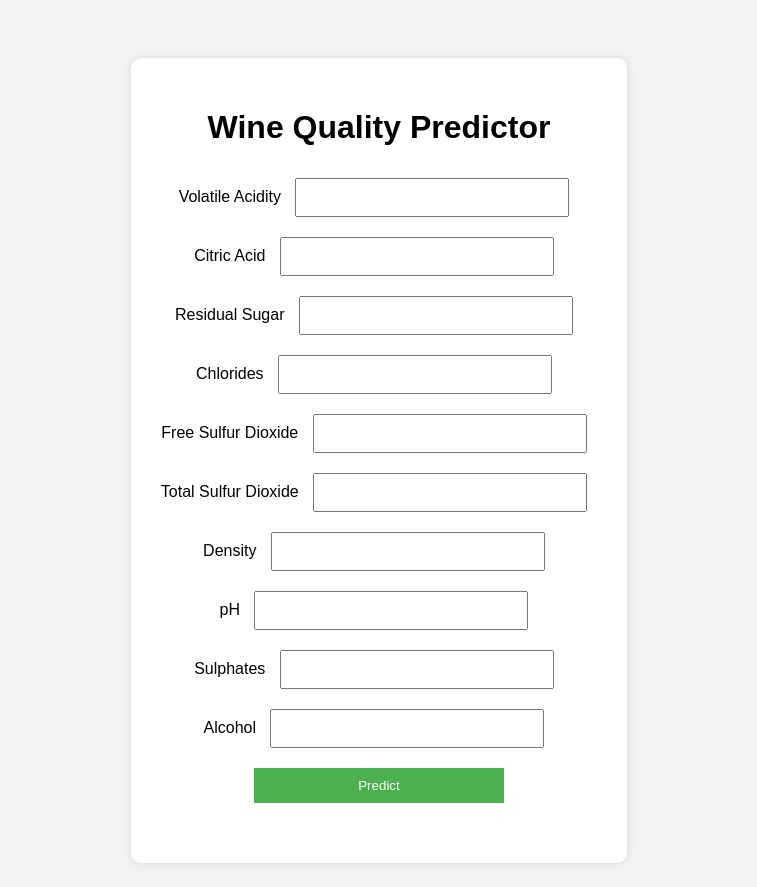
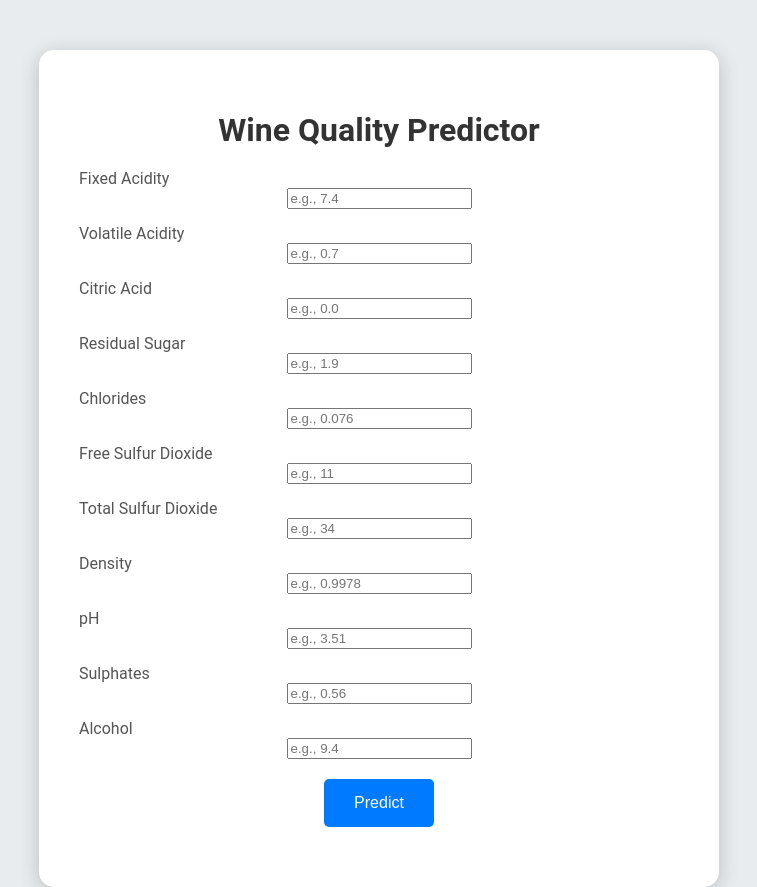
Before and after one commit to Kaif385/Superior-University, a Flask app: page / in a window 1280 px wide. Shown: the whole page, without its empty margins (261-1018 px from the left). Run offline with Flask 3, Linux system fonts and the light colour scheme.

Commit message:
lab 9 to 12

```diff
--- a/Superior University/3rd Semester/AI LAB/Task 9 to 12/app.py
+++ b/Superior University/3rd Semester/AI LAB/Task 9 to 12/app.py
@@ -1,7 +1,6 @@
 from flask import Flask, render_template, request
 import pickle
 import numpy as np
-import pandas as pd
 
 app = Flask(__name__)
 
@@ -16,10 +15,19 @@ def home():
 @app.route('/predict', methods=['POST'])
 def predict():
     try:
-        features = [float(x) for x in request.form.values()]
+        # Extract features from the form
+        features = [float(request.form[str(i)]) for i in range(11)]  # Expecting 11 inputs
         final_input = np.array(features).reshape(1, -1)
+
+        # Validate input size
+        if final_input.shape[1] != 11:
+            raise ValueError("Invalid number of inputs. Please provide all required features.")
+
+        # Make prediction
         prediction = model.predict(final_input)
         return render_template('index.html', prediction_text=f"Predicted Wine Quality: {prediction[0]:.2f}")
+    except ValueError as ve:
+        return render_template('index.html', prediction_text=f"Error: {str(ve)}")
     except Exception as e:
         return render_template('index.html', prediction_text=f"Error: {str(e)}")
 
--- a/Superior University/3rd Semester/AI LAB/Task 9 to 12/static/style.css
+++ b/Superior University/3rd Semester/AI LAB/Task 9 to 12/static/style.css
@@ -1,31 +1,59 @@
 body {
-    background-color: #f2f2f2;
-    font-family: Arial, sans-serif;
+    background-color: #e9ecef;
+    font-family: 'Roboto', Arial, sans-serif;
     text-align: center;
+    margin: 0;
+    padding: 0;
 }
 
 .container {
     margin-top: 50px;
-    background-color: #fff;
-    padding: 30px;
+    background-color: #ffffff;
+    padding: 40px;
     display: inline-block;
-    border-radius: 10px;
-    box-shadow: 0 0 10px rgba(0,0,0,0.1);
+    border-radius: 15px;
+    box-shadow: 0 4px 20px rgba(0, 0, 0, 0.2);
+    width: 90%;
+    max-width: 600px;
 }
 
-input[type=number], input[type=submit] {
-    margin: 10px;
-    padding: 10px;
-    width: 250px;
+h1 {
+    color: #333333;
+    font-size: 2rem;
+    margin-bottom: 20px;
+}
+
+label {
+    display: block;
+    margin-top: 15px;
+    font-size: 1rem;
+    color: #555555;
+    text-align: left;
+}
+
+input[type=range] {
+    width: 100%;
+    margin: 10px 0;
 }
 
 input[type=submit] {
-    background-color: #4CAF50;
+    margin-top: 20px;
+    padding: 15px 30px;
+    background-color: #007bff;
     color: white;
     border: none;
+    border-radius: 5px;
+    font-size: 1rem;
     cursor: pointer;
+    transition: background-color 0.3s ease;
 }
 
 input[type=submit]:hover {
-    background-color: #45a049;
+    background-color: #0056b3;
 }
+
+.output-value {
+    font-size: 0.9rem;
+    color: #666666;
+    margin-top: 5px;
+}
--- a/Superior University/3rd Semester/AI LAB/Task 9 to 12/templates/index.html
+++ b/Superior University/3rd Semester/AI LAB/Task 9 to 12/templates/index.html
@@ -8,13 +8,21 @@
     <div class="container">
         <h1>Wine Quality Predictor</h1>
         <form action="/predict" method="POST">
-            {% for label in [
-                'Volatile Acidity', 'Citric Acid', 'Residual Sugar', 'Chlorides',
-                'Free Sulfur Dioxide', 'Total Sulfur Dioxide', 'Density', 'pH',
-                'Sulphates', 'Alcohol'
+            {% for label, placeholder in [
+                ('Fixed Acidity', 'e.g., 7.4'),
+                ('Volatile Acidity', 'e.g., 0.7'),
+                ('Citric Acid', 'e.g., 0.0'),
+                ('Residual Sugar', 'e.g., 1.9'),
+                ('Chlorides', 'e.g., 0.076'),
+                ('Free Sulfur Dioxide', 'e.g., 11'),
+                ('Total Sulfur Dioxide', 'e.g., 34'),
+                ('Density', 'e.g., 0.9978'),
+                ('pH', 'e.g., 3.51'),
+                ('Sulphates', 'e.g., 0.56'),
+                ('Alcohol', 'e.g., 9.4')
             ] %}
                 <label>{{ label }}</label>
-                <input type="number" step="any" name="{{ loop.index0 }}" required><br>
+                <input type="number" step="any" name="{{ loop.index0 }}" placeholder="{{ placeholder }}" required><br>
             {% endfor %}
             <input type="submit" value="Predict">
         </form>
```
